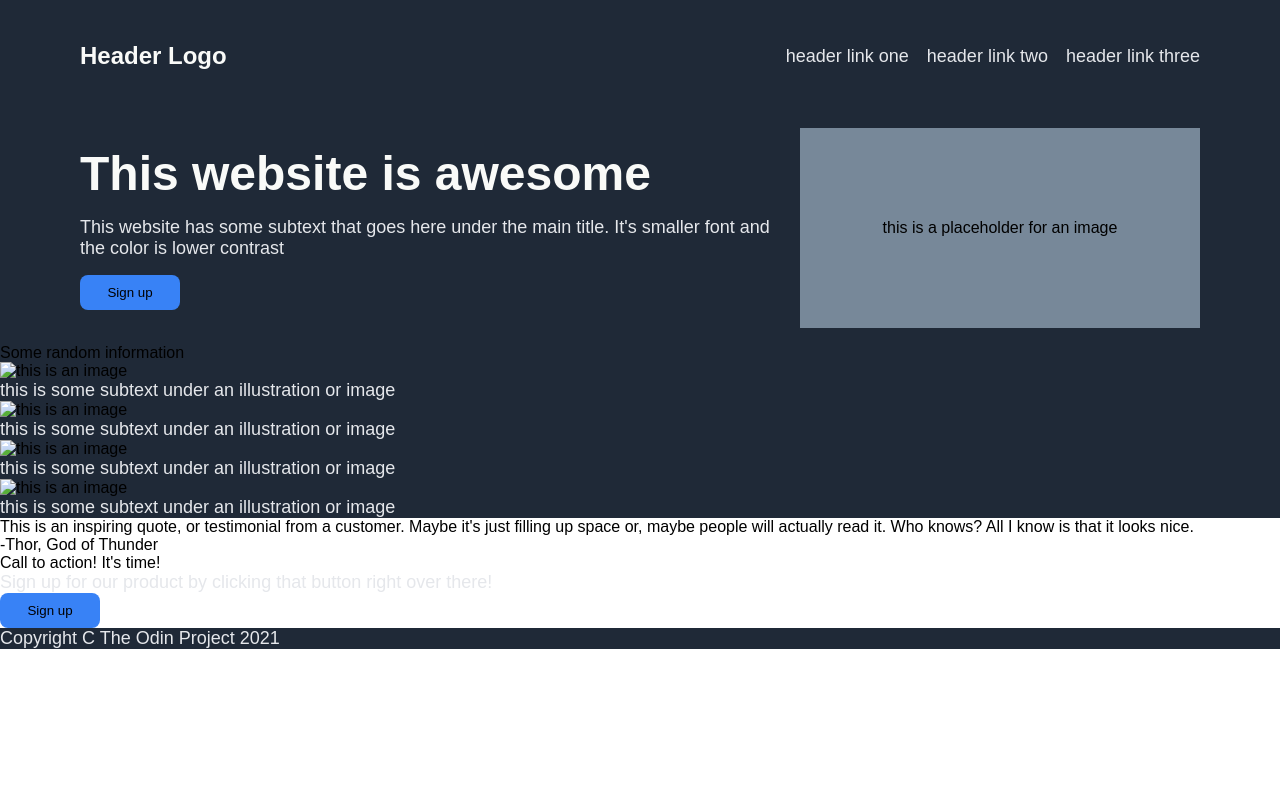
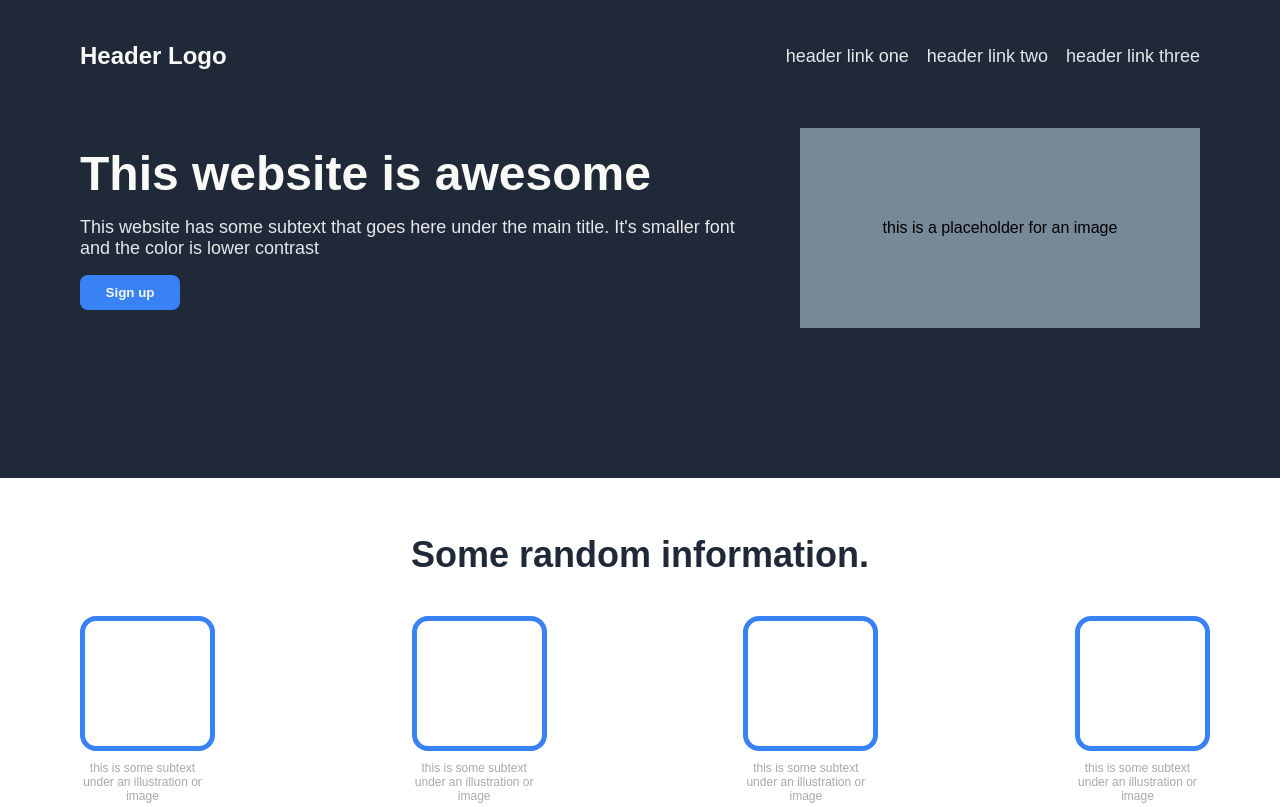
Before and after one commit to mcho85/odin-project-landing-page, a plain HTML site: page index.html in a window 1280 px wide. Shown: the top 807 px of the page. Drawn offline with Linux system fonts and the light colour scheme.

Commit message:
add boxes with border in section 2, sect 3 quote completed section 3 quote

```diff
--- a/index.html
+++ b/index.html
@@ -27,23 +27,23 @@
                 <div class="image">this is a placeholder for an image</div>
             </div>
             <div class="section2">
-                <div class="title2">Some random information</div>
-                <div class="text-image>
+                <div class="title2">Some random information.</div>
+                <div class="text-image">
                     <div class="text-box">
-                        <img src="" alt="this is an image">
-                        <div class="text">this is some subtext under an illustration or image</div>
+                        <div class="box"></div>
+                        <div class="graytext">this is some subtext under an illustration or image</div>
                     </div>
                     <div class="text-box">
-                        <img src="" alt="this is an image">
-                        <div class="text">this is some subtext under an illustration or image</div>
+                        <div class="box"></div>
+                        <div class="graytext">this is some subtext under an illustration or image</div>
                     </div>
                     <div class="text-box">
-                        <img src="" alt="this is an image">
-                        <div class="text">this is some subtext under an illustration or image</div>
+                        <div class="box"></div>
+                        <div class="graytext">this is some subtext under an illustration or image</div>
                     </div>
                     <div class="text-box">
-                        <img src="" alt="this is an image">
-                        <div class="text">this is some subtext under an illustration or image</div>
+                        <div class="box"></div>
+                        <div class="graytext">this is some subtext under an illustration or image</div>
                     </div>
                 </div>
             </div>
@@ -62,7 +62,6 @@
                 </div>
             </div>
         </div>
-
         <div class="footer">
             <div class="text white">Copyright C The Odin Project 2021</div>
         </div>
--- a/style.css
+++ b/style.css
@@ -3,14 +3,17 @@ body {
     margin: 0;
     padding: 0;
     min-height: 100vh;
-    display: flex;
-    flex-direction: column;
-    overflow: hidden;
+
 }
 
 
-.header, .container, .footer {
+.header, .section1, .footer {
     background-color: #1f2937;
+}
+
+.container {
+    display: flex;
+    flex-direction: column;
 }
 
 .header {
@@ -46,6 +49,7 @@ ul {
 .section1 {
     display: flex;
     padding: 1em 5em;
+    padding-bottom: 150px;
     justify-content: center;
     align-items: center;
     flex: 1;
@@ -70,6 +74,8 @@ ul {
 }
 
 .button {
+    color: #f9faf8;
+    font-weight: bolder;
     border: none;
     border-radius: 8px;
     background: #3882f6;
@@ -80,9 +86,79 @@ ul {
 .image {
     height: 200px;
     width: 400px;
-    margin-left: 20px;
+    margin-left: 50px;
     display: flex;
     background-color: lightslategrey;
     justify-content: center;
     align-items: center;
 }
+
+.section2, .section3, .section4 {
+    padding: 1em 5em;
+    padding-bottom: 100px;
+
+
+
+}
+
+.title2 {
+    font-size: 36px;
+    font-weight: bolder;
+    color: #1f2937;
+    display: flex;
+    justify-content: center;
+    padding: 40px;
+}
+
+.text-image {
+    display: flex;
+    flex-direction: row;
+    justify-content: space-between;
+
+}
+
+.text-box {
+    width: 125px;
+    justify-content: center;
+    align-content: center;
+    align-content: center;
+}
+
+.graytext {
+    color: darkgrey;
+    font-size: 12px;
+    text-align: center;
+    padding-top: 10px;
+    text-align: center;
+}
+
+.box {
+    width: 125px;
+    height: 125px;
+    border: 5px #3882f6;
+    border-style: solid;
+    border-radius: 16px;
+}
+
+.section3 {
+    background-color: #e5e7eb;
+    color: #1f2937;
+}
+
+.quote {
+    font-size: 36px;
+    font-style: italic;
+    padding: 20px;
+}
+
+.signature {
+    font-size: 20px;
+    font-weight: bold;
+    padding-top: 15px;
+    text-align: end;
+}
+
+.section4 {
+
+
+}
```
